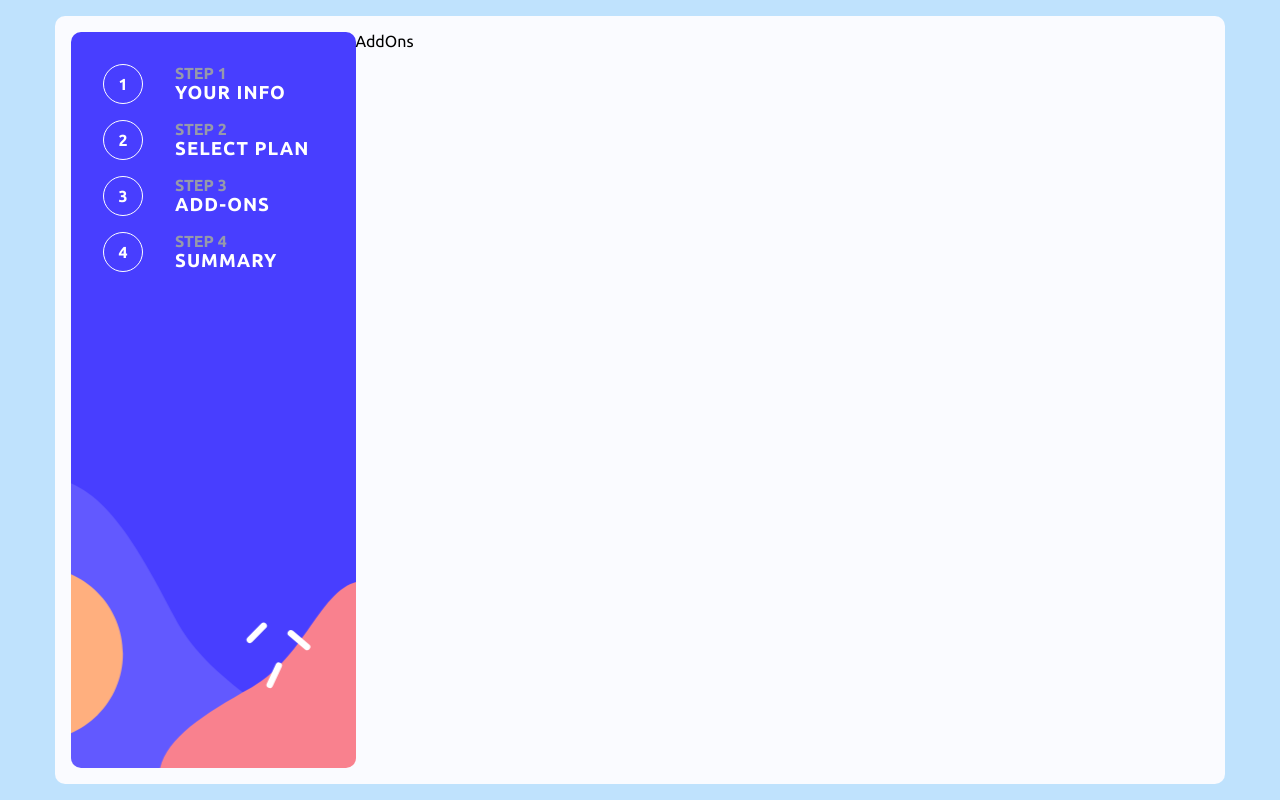
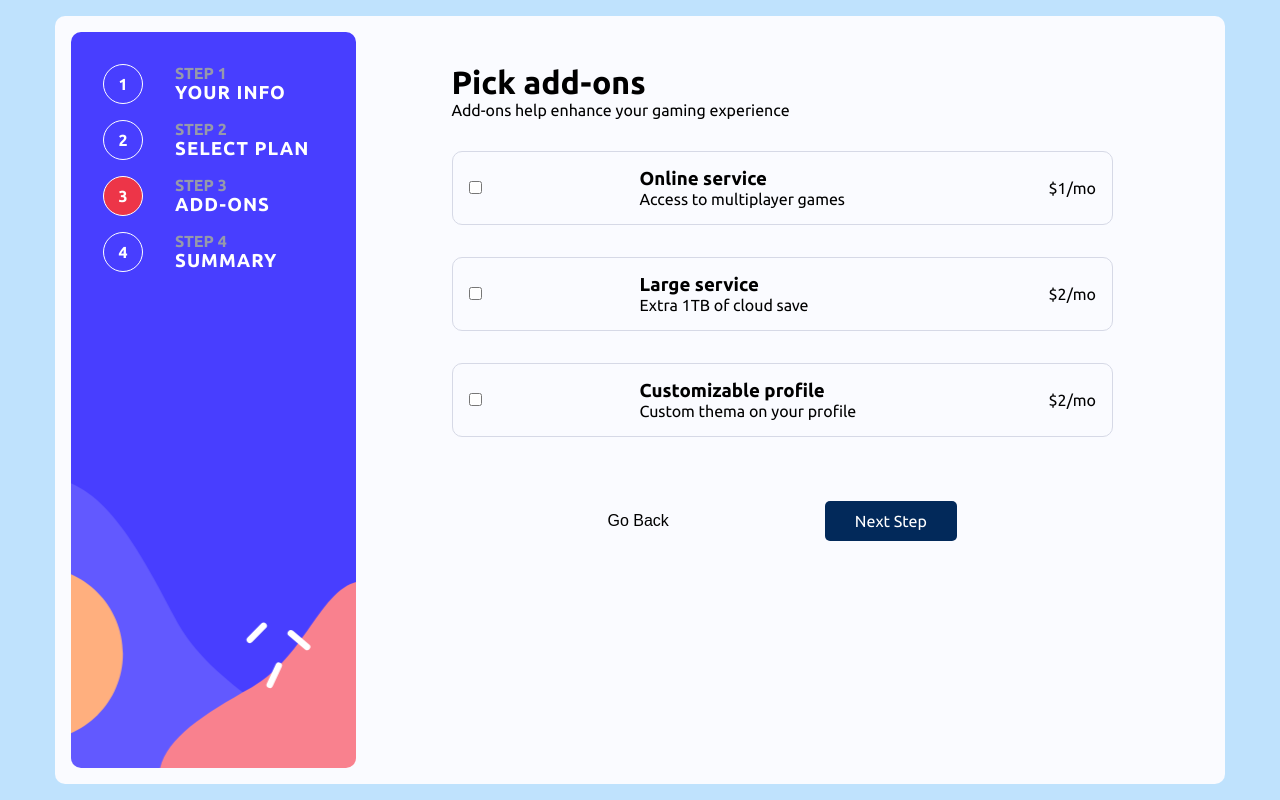
Before and after one commit to ajarek/react-45-vite-multi-step-form, a React (Vite) app: page /addons in a window 1280 px wide. Built offline with nearby package versions, Linux system fonts and the light colour scheme.

Commit message:
added useContext

```diff
--- a/src/App.jsx
+++ b/src/App.jsx
@@ -1,37 +1,55 @@
 import { Routes, Route } from 'react-router-dom'
-import Navigation from "./components/Navigation"
+import Navigation from './components/Navigation'
 import { useState, createContext } from 'react'
-import Info from "./pages/Info"
-import Plan from "./pages/Plan"
-import AddOns from "./pages/AddOns"
-import Summary from "./pages/Summary"
+import Info from './pages/Info'
+import Plan from './pages/Plan'
+import AddOns from './pages/AddOns'
+import Summary from './pages/Summary'
+import ThankYou from './pages/ThankYou'
 
 export const AppContext = createContext()
 
 function App() {
   const [deadline, setDeadline] = useState(true)
-  const [nameUser,setNameUser]=useState(null)
+  const [nameUser, setNameUser] = useState(null)
+  const [statePlan, useStatePlan] = useState('')
+  const [statePrice, useStatePrice] = useState('')
 
   return (
-    <div className="App">
-      <AppContext.Provider value={{deadline, setDeadline,nameUser,setNameUser}}>
-     <Navigation/>
+    <div className='App'>
+      <AppContext.Provider
+        value={{
+          deadline,
+          setDeadline,
+          nameUser,
+          setNameUser,
+          statePlan,
+          useStatePlan,
+          statePrice,
+          useStatePrice,
+        }}
+      >
+        <Navigation />
         <Routes>
           <Route
             path='/'
-          element={<Info/>}
+            element={<Info />}
           />
           <Route
             path='/plan'
-          element={<Plan/>}
+            element={<Plan />}
           />
           <Route
             path='/addons'
-          element={<AddOns/>}
+            element={<AddOns />}
           />
           <Route
             path='/summary'
-          element={<Summary/>}
+            element={<Summary />}
+          />
+          <Route
+            path='/thankyou'
+            element={<ThankYou />}
           />
         </Routes>
       </AppContext.Provider>
--- a/src/components/Card.jsx
+++ b/src/components/Card.jsx
@@ -1,12 +1,25 @@
-import  { React, useState, useContext } from 'react'
+import { React, useState, useContext } from 'react'
 import { AppContext } from '../App'
 
 export const Card = ({ icon, plan, price }) => {
+  const {
+    deadline,
+    setDeadline,
+    statePlan,
+    useStatePlan,
+    statePrice,
+    useStatePrice,
+  } = useContext(AppContext)
+  const addCard = () => {
+    useStatePlan(plan)
+    useStatePrice(price)
+  }
+  return (
+    <div
+      className='card'
+      onClick={() => addCard()}
 
-  const {deadline, setDeadline} = useContext(AppContext)
-  return (
-
-      <div className='card'>
+    >
       <div className='icon'>
         <img
           src={icon}
@@ -15,14 +28,10 @@ export const Card = ({ icon, plan, price }) => {
       </div>
       <div className='name-plan'>{plan}</div>
       <div className='price'>
-          ${deadline?price:price*10}/{deadline? 'mo' : 'yrs'}
+        ${deadline ? price : price * 10}/{deadline ? 'mo' : 'yrs'}
       </div>
-        <div className='free'>
-        {deadline? null : '2 months free'}
+      <div className='free'>{deadline ? null : '2 months free'}</div>
     </div>
-      </div>
-
-
   )
 }
 
--- /dev/null
+++ b/src/components/ItemAddOns.jsx
@@ -0,0 +1,22 @@
+import  { React, useState, useContext } from 'react'
+import { AppContext } from '../App'
+
+export const ItemAddOns = ({info, desc,price}) => {
+  const {deadline, setDeadline} = useContext(AppContext)
+  return (
+    <div className='item-add-ons'>
+      <div className="checkbox">
+        <input type="checkbox" name="" id="" />
+      </div>
+      <div className="add-ons-info">
+        <h3>{info}</h3>
+        <p>{desc}</p>
+      </div>
+      <div className='price'>
+          ${deadline?price:price*10}/{deadline? 'mo' : 'yrs'}
+        </div>
+    </div>
+  )
+}
+
+export default ItemAddOns
--- a/src/components/Navigation.jsx
+++ b/src/components/Navigation.jsx
@@ -1,12 +1,16 @@
-import { NavLink } from 'react-router-dom'
+import { NavLink,useHref } from 'react-router-dom'
 import { React, useContext } from 'react'
 import { AppContext } from '../App'
+
 const Navigation = () => {
-
+  const hrefNew=useHref()
   return (
     <nav className='navigation'>
       <div className='link'>
-        <div className='nr'>1</div>
+        <div
+         className='nr'
+         style={hrefNew==='/' ? {backgroundColor:'#ed3548'}:null}
+        >1</div>
         <div className='step'>
           <h4>STEP 1</h4>
           <h3>YOUR INFO</h3>
@@ -14,21 +18,30 @@ const Navigation = () => {
       </div>
 
       <div className='link'>
-        <div className='nr'>2</div>
+        <div
+         className='nr'
+         style={hrefNew==='/plan' ? {backgroundColor:'#ed3548'}:null}
+        >2</div>
         <div className='step'>
           <h4>STEP 2</h4>
           <h3> SELECT PLAN</h3>
         </div>
      </div>
      <div className='link'>
-        <div className='nr'>3</div>
+        <div
+         className='nr'
+         style={hrefNew==='/addons' ? {backgroundColor:'#ed3548'}:null}
+         >3</div>
         <div className='step'>
           <h4>STEP 3</h4>
           <h3> ADD-ONS</h3>
         </div>
       </div>
       <div className='link'>
-        <div className='nr'>4</div>
+        <div
+         className='nr'
+         style={hrefNew==='/summary' ? {backgroundColor:'#ed3548'}:null}
+         >4</div>
         <div className='step'>
           <h4>STEP 4</h4>
           <h3>SUMMARY</h3>
--- a/src/index.css
+++ b/src/index.css
@@ -5,7 +5,7 @@
   --Purplish-blue: #473dff;
   --Pastel-blue: hsl(228, 100%, 84%);
   --Light-blue: hsl(206, 94%, 87%);
-  --Strawberry-red: hsl(354, 84%, 57%);
+  --Strawberry-red: #ed3548;
   --Cool-gray: #9699ab;
   --Light-gray: hsl(229, 24%, 87%);
   --Magnolia: hsl(217, 100%, 97%);
@@ -67,11 +67,15 @@ body {
 }
 
 .info,
-.plan {
+.plan,
+.addons,
+.summary {
   padding: 2rem 6rem;
 }
 .info .title,
-.plan .title {
+.plan .title,
+.addons .title,
+.summary .title {
   margin-bottom: 2rem;
 }
 .info h1 {
@@ -119,7 +123,6 @@ form p {
 }
 .wrapper-card {
   width: 100%;
-
   display: grid;
   grid-template-columns: repeat(3, 1fr);
   gap: 2rem;
@@ -136,7 +139,7 @@ form p {
   cursor: pointer;
 }
 .card:hover {
-  border: 2px solid var(--Marine-blue);
+  border: 2px solid var(--Strawberry-red);
 }
 
 .button button {
@@ -194,3 +197,45 @@ form p {
   border: none;
   cursor: pointer;
 }
+
+.item-add-ons{
+  width: 100%;
+  display: flex;
+  justify-content: space-between;
+  align-items: center;
+  margin-bottom: 2rem;
+  border:1px solid var(--Light-gray);
+  border-radius: 10px;
+  padding: 1rem;
+  cursor: pointer;
+  transition: all 0.3s ease-in-out;
+}
+  .item-add-ons:hover {
+  border:2px solid var(--Marine-blue);
+}
+.item-add-ons .add-ons-info{
+  width: 40%;
+display: flex;
+flex-direction: column;
+align-items: flex-start;
+}
+.thank-you{
+  width: 100%;
+  display: flex;
+  flex-direction: column;
+  justify-content: space-evenly;
+  align-items: center;
+  padding: 4rem;
+}
+.thank-you .ok{
+  padding: 1rem;
+  border: 1rem solid var(--Strawberry-red);
+  border-radius: 50%;
+  font-size: 3rem;
+}
+.wrapper-summary{
+  width: 100%;
+  display: flex;
+  justify-content: space-between;
+  margin-bottom: 2rem;
+}
--- a/src/pages/AddOns.jsx
+++ b/src/pages/AddOns.jsx
@@ -1,8 +1,50 @@
-import React from 'react'
-
+import{ React, useState }from 'react'
+import ItemAddOns from '../components/ItemAddOns'
+import { Navigate, NavLink } from 'react-router-dom'
 const AddOns = () => {
+  const [back, setBack] = useState(false)
+  const goBack = () => {
+    setBack(true)
+  }
   return (
-    <div>AddOns</div>
+    <div className='addons'>
+      {back && (
+        <Navigate
+          to='/plan'
+          replace={true}
+        />
+      )}
+      <div className='title'>
+        <h1>Pick add-ons</h1>
+        <p>Add-ons help enhance your gaming experience</p>
+      </div>
+      <div className='wrapper-addons'>
+      <ItemAddOns
+      info={'Online service'}
+      desc={'Access to multiplayer games'}
+      price={1}
+      />
+      <ItemAddOns
+      info={'Large service'}
+      desc={'Extra 1TB of cloud save'}
+      price={2}
+      />
+      <ItemAddOns
+      info={'Customizable profile'}
+      desc={'Custom thema on your profile'}
+      price={2}
+      />
+      </div>
+      <div className='action'>
+        <button
+          className='back'
+          onClick={() => goBack()}
+        >
+          Go Back
+        </button>
+        <NavLink className='next' to='/summary'>Next Step</NavLink>
+      </div>
+    </div>
   )
 }
 
--- a/src/pages/Summary.jsx
+++ b/src/pages/Summary.jsx
@@ -1,8 +1,50 @@
-import React from 'react'
-
+import { React, useState, useContext, useEffect } from 'react'
+import { AppContext } from '../App'
+import { Navigate, NavLink } from 'react-router-dom'
 const Summary = () => {
+  const [back, setBack] = useState(false)
+  const {deadline, setDeadline,statePlan,useStatePlan,statePrice,useStatePrice} = useContext(AppContext)
+  const goBack = () => {
+    setBack(true)
+  }
   return (
-    <div>Summary</div>
+    <div className='summary'>
+      {back && (
+        <Navigate
+          to='/addons'
+          replace={true}
+        />
+      )}
+      <div className='title'>
+        <h1>Finishing up</h1>
+        <p>Duble-check everything looks OK before confirming</p>
+      </div>
+      <div className="wrapper-summary">
+        <div>
+        <h3>{statePlan} ({deadline?'Monthly':'Yearly'})</h3>
+        <NavLink to={'/plan'}>Change</NavLink>
+        </div>
+        <h3>${deadline?statePrice:statePrice*10}/{deadline?'mo':'yr'}</h3>
+      </div>
+      <div className="wrapper-summary">
+        <p>Online service</p><p>+$10/{deadline?'mo':'yr'}</p>
+      </div>
+      <div className="wrapper-summary">
+        <p>Larger service</p><p>+$20/{deadline?'mo':'yr'}</p>
+      </div>
+      <div className="wrapper-summary">
+        <p>Total</p><h3>+$120/{deadline?'mo':'yr'}</h3>
+      </div>
+      <div className='action'>
+        <button
+          className='back'
+          onClick={() => goBack()}
+        >
+          Go Back
+        </button>
+        <NavLink className='next' to='/thankyou'>Confirm</NavLink>
+    </div>
+    </div>
   )
 }
 
--- /dev/null
+++ b/src/pages/ThankYou.jsx
@@ -0,0 +1,21 @@
+import React from 'react'
+
+const ThankYou = () => {
+  return (
+    <div className='thank-you'>
+      <div className='ok'>✔️</div>
+      <h3>Thank you</h3>
+      <p>
+        Thanks for confirming your subscription! We hope you have fun using our
+        platform.
+      </p>
+      <p>
+        If you ever need support, please feel free to email us at
+        support@loremgaming.com.
+      </p>
+      <p>Challenge by Frontend Mentor. Coded by Your Name Here.</p>
+    </div>
+  )
+}
+
+export default ThankYou
```
Lines whose indentation alone changed are shown as unchanged.
